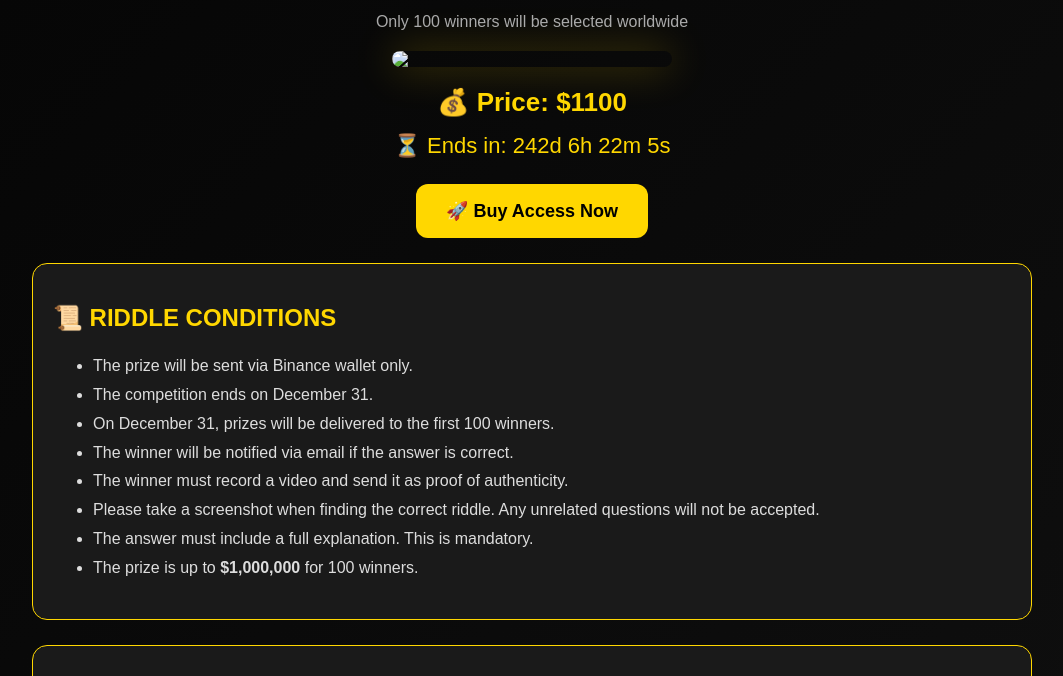
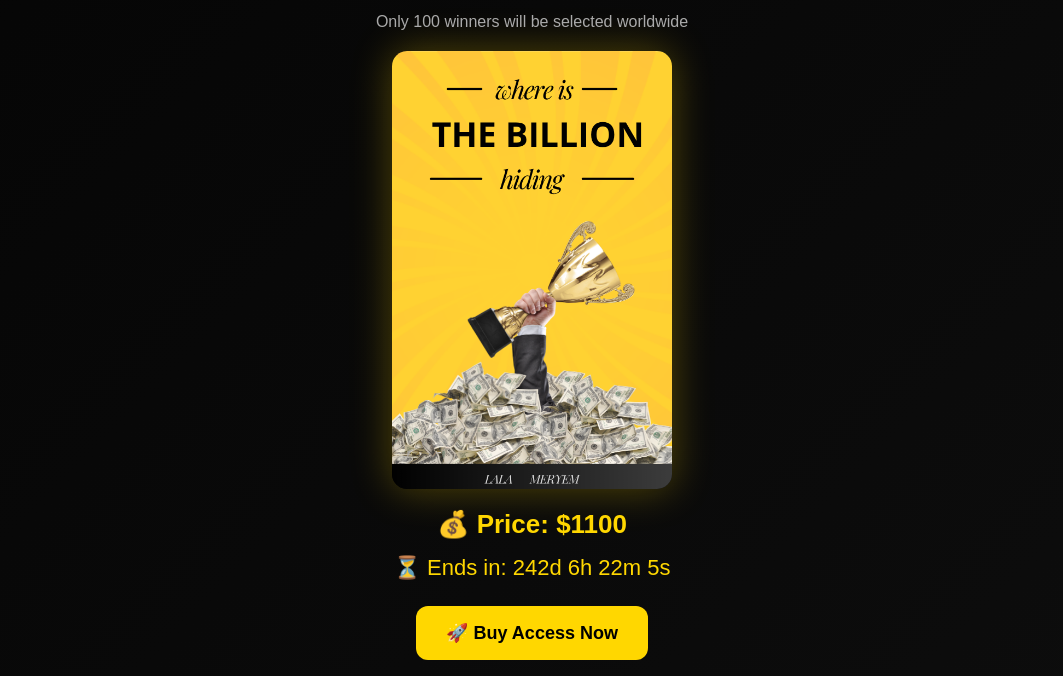
Before and after one commit to safaebms96-afk/book-site, a plain HTML site: page index.html in a window 1280 px wide. Shown: the part 124-800 px from the top of the page, without its empty margins (108-1171 px from the left). Drawn offline with Linux system fonts and the light colour scheme.

Commit message:
Update index.html

```diff
--- a/index.html
+++ b/index.html
@@ -102,7 +102,7 @@ margin-top:10px;
 <h1>📘 The $1,000,000 Riddle Challenge</h1>
 <p class="sub">Only 100 winners will be selected worldwide</p>
 
-<img src="cover.jpg" class="cover">
+<img src="cover.png" class="cover">
 
 <div class="price">💰 Price: $1100</div>
 
```
